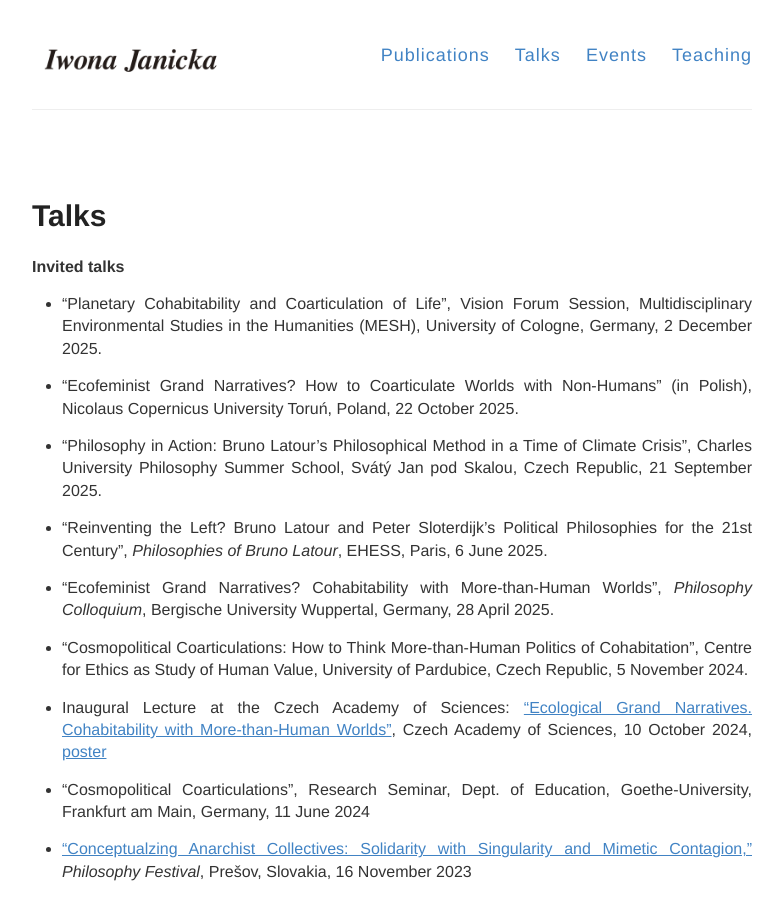
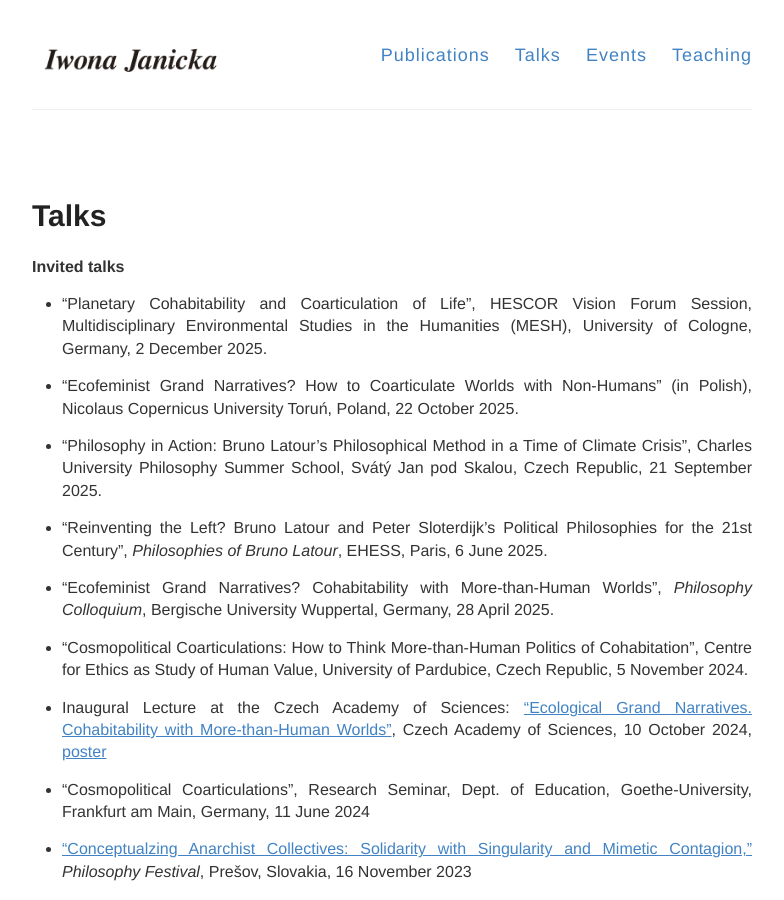
Before and after one commit to IJanicka/IJanicka.github.io, a Jekyll site: the page built from talks.md, in a window 1280 px wide and 900 px high. Shown: the whole window, without its empty margins (248-1032 px from the left). Built offline with Jekyll 4.4.1, drawn with Linux system fonts in a browser that asks for light colours.

Commit message:
Update talks.md

```diff
--- a/talks.md
+++ b/talks.md
@@ -8,7 +8,7 @@
 
 **Invited talks**<br>
 
-* “Planetary Cohabitability and Coarticulation of Life”, Vision Forum Session, Multidisciplinary Environmental Studies in the Humanities (MESH), University of Cologne, Germany, 2 December 2025. <br>
+* “Planetary Cohabitability and Coarticulation of Life”, HESCOR Vision Forum Session, Multidisciplinary Environmental Studies in the Humanities (MESH), University of Cologne, Germany, 2 December 2025. <br>
 
 * “Ecofeminist Grand Narratives? How to Coarticulate Worlds with Non-Humans” (in Polish), Nicolaus Copernicus University Toruń, Poland, 22 October 2025. <br>
 
```
